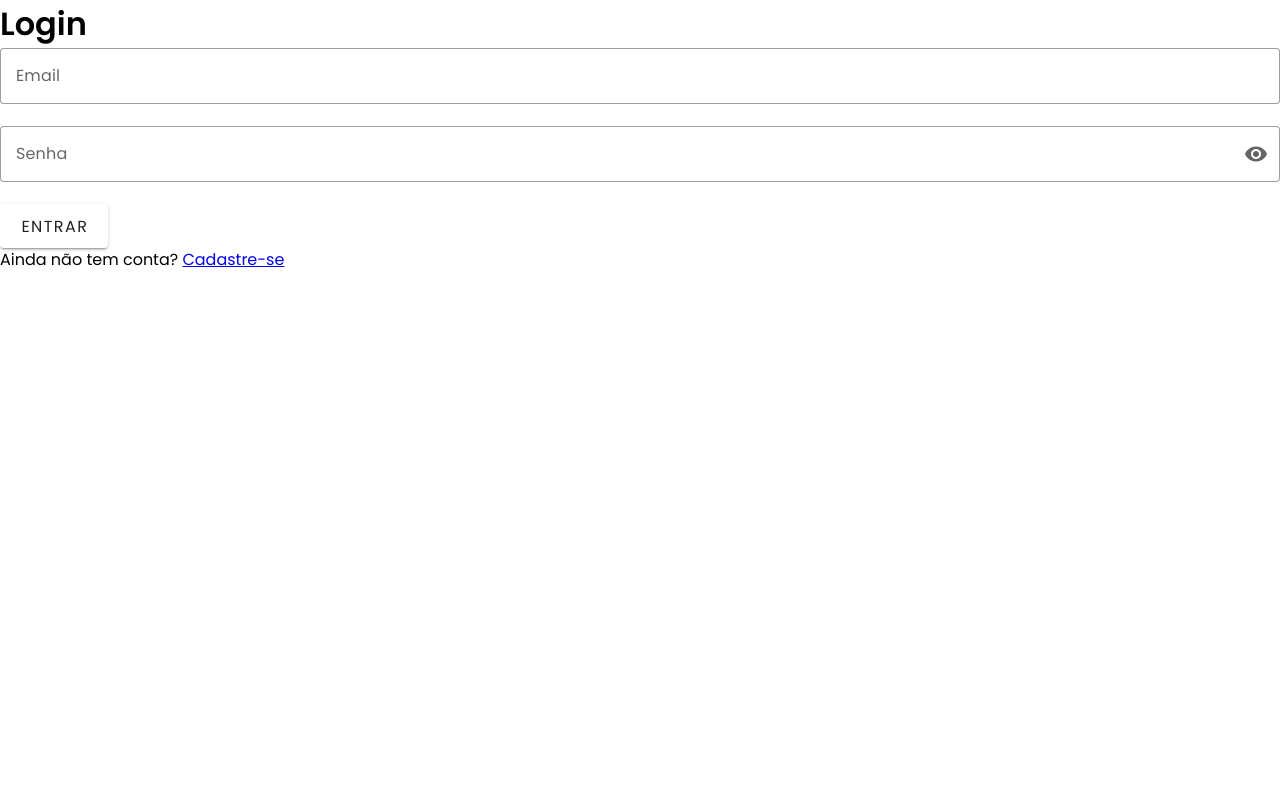
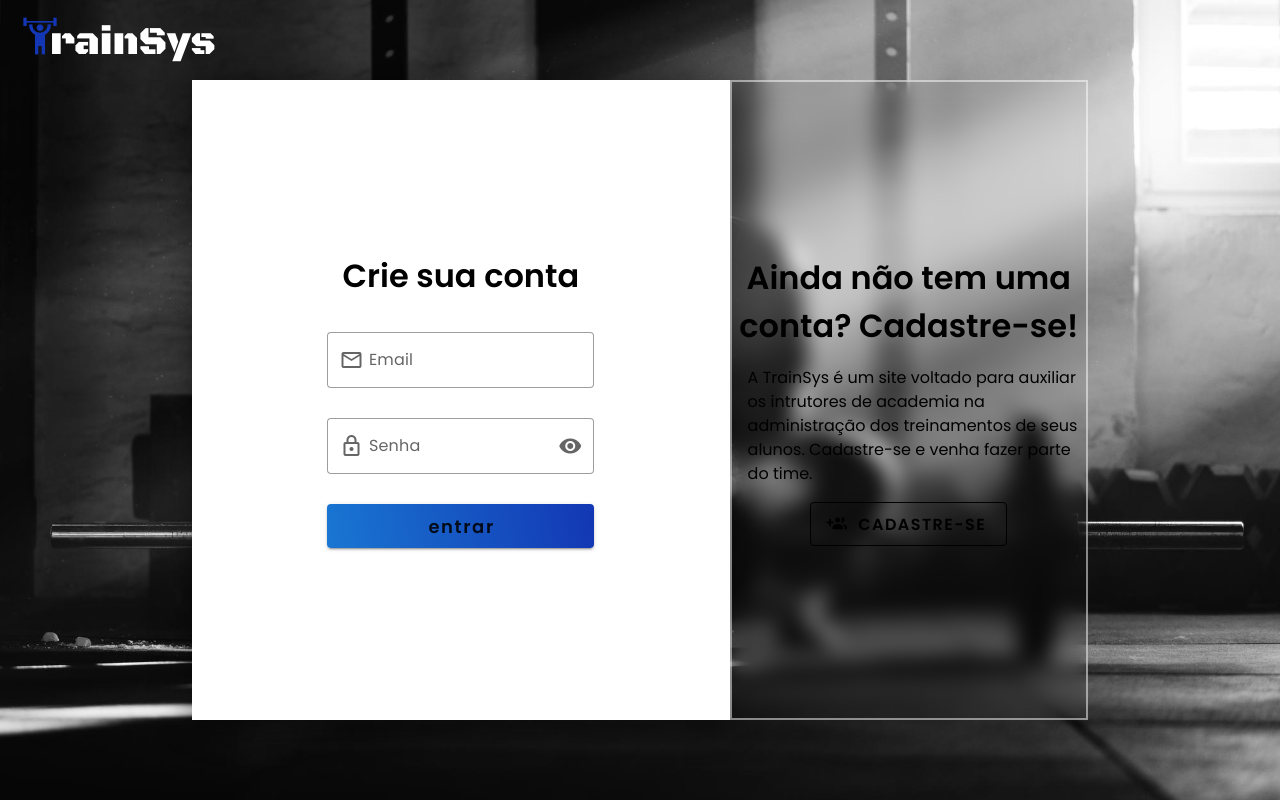
Before and after one commit to VeronicaVilas/ProjetoFinal_Modulo1_TrainSys, a Vue app in the folder TrainSys/: page / in a window 1280 px wide. Built offline with nearby package versions, Linux system fonts and the light colour scheme; a web font is replaced by a local one.

Commit message:
style: added styling to the login page

```diff
--- a/TrainSys/src/views/login/Login.vue
+++ b/TrainSys/src/views/login/Login.vue
@@ -1,6 +1,16 @@
 <template>
-  <h1>Login</h1>
+  <div class="container">
+    <div class="logo d-flex">
+      <v-icon class="logo-icon mt-4 ms-5" icon="mdi-weight-lifter" size="small"></v-icon>
+      <p class="logo-title mt-3" >rainSys</p>
+    </div>
 
+    <div class="container-box">
+      <div class="container-box-left">
+
+        <h1 class="mb-8">Crie sua conta</h1>
+
+        <div class="form">
           <v-form @submit.prevent="handleSubmitLogin">
             <v-text-field
             label="Email"
@@ -8,7 +18,9 @@
             type="email"
             v-model="email"
             :error-messages="this.errorValidation.email"
+            prepend-inner-icon="mdi-email-outline"
             variant="outlined"
+            class="mb-2"
             />
 
             <v-text-field
@@ -17,17 +29,45 @@
             v-model="password"
             :type="passwordVisibility ? 'text' : 'password'"
             :error-messages="this.errorValidation.password"
+            prepend-inner-icon="mdi-lock-outline"
             variant="outlined"
             :append-inner-icon="passwordVisibility ? 'mdi-eye-off' : 'mdi-eye'"
             @click:append-inner="passwordVisibility = !passwordVisibility"
+            class="mb-2"
             />
 
             <v-btn class="button-form" size="large" type="submit">Entrar</v-btn>
           </v-form>
+        </div>
+      </div>
+      <div class="container-box-right">
 
-  <p class="mb-2">Ainda não tem conta?
-    <router-link to="/cadastro/usuario" class="register"> Cadastre-se</router-link>
+        <div class="register">
+
+          <h1 class="text-center mb-4">Ainda não tem uma conta? Cadastre-se!</h1>
+
+          <p class="mb-4 ml-4">
+            A TrainSys é um site voltado para auxiliar os intrutores de academia na administração dos treinamentos
+            de seus alunos.
+            Cadastre-se e venha fazer parte do time.
           </p>
+
+          <router-link to="/cadastro/usuario">
+            <v-btn
+            class="button-register"
+            title="Ir a tela de cadastro"
+            color="black"
+            size="large"
+            variant="outlined"
+            prepend-icon="mdi-account-multiple-plus">
+            Cadastre-se
+          </v-btn>
+          </router-link>
+
+        </div>
+      </div>
+    </div>
+  </div>
 </template>
 
 <script>
@@ -88,3 +128,108 @@ export default {
   }
 }
 </script>
+
+<style scoped>
+  .container {
+    width: 100%;
+    height: 100vh;
+
+    display: flex;
+    justify-content: center;
+    align-items: center;
+
+    background-image: url(../../images/background.jpg);
+    background-size: 100%;
+  }
+
+  .container-box {
+    width: 70%;
+    height: 80vh;
+
+    display: flex;
+  }
+
+  .container-box-right {
+    width: 40%;
+
+    display: flex;
+    justify-content: center;
+    align-items: center;
+
+    background-color: transparent;
+    border: 2px solid rgba(255, 255, 255, .5);
+    backdrop-filter: blur(10px);
+  }
+
+  .container-box-left{
+    width: 60%;
+
+    display: flex;
+    flex-direction: column;
+    justify-content: center;
+    align-items: center;
+
+    background-color: #fff;
+    border: 2px solid rgba(255, 255, 255, .5);
+    box-shadow: 0 0 30px rgba(0, 0, 0, .5);
+  }
+
+  .logo {
+    position: fixed;
+    top: 0;
+    left: 0;
+    width: 100%;
+  }
+  .logo-title {
+    display: flex;
+    margin-left: -10px;
+
+    font-size: 40px;
+    font-family: 'Black Ops One';
+
+    color: white;
+  }
+
+  .logo-icon {
+    margin-left: -10px;
+
+    font-size: 40px;
+    font-family: 'Black Ops One';
+
+    color: #1337B4;
+  }
+
+  .register {
+    display: flex;
+    flex-direction: column;
+    align-items: center;
+  }
+  .button-register {
+    font-weight: bold;
+    cursor: pointer;
+  }
+  .button-register:hover {
+    background: linear-gradient(80deg, #1976D2, #1337B4);
+    box-shadow: 0 0 30px rgba(0, 0, 0, .5);
+  }
+  .form {
+    width: 50%;
+  }
+  .button-form {
+    width: 100%;
+
+    text-transform: lowercase;
+    font-weight: bold;
+    font-size: 18px;
+
+    background: linear-gradient(80deg, #1976D2, #1337B4);
+    cursor: pointer;
+  }
+
+  .button-form:hover {
+    background: black;
+    color: white;
+    box-shadow: 0 0 30px rgba(19, 55, 180, .5);
+  }
+
+</style>
```
Lines whose indentation alone changed are shown as unchanged.
